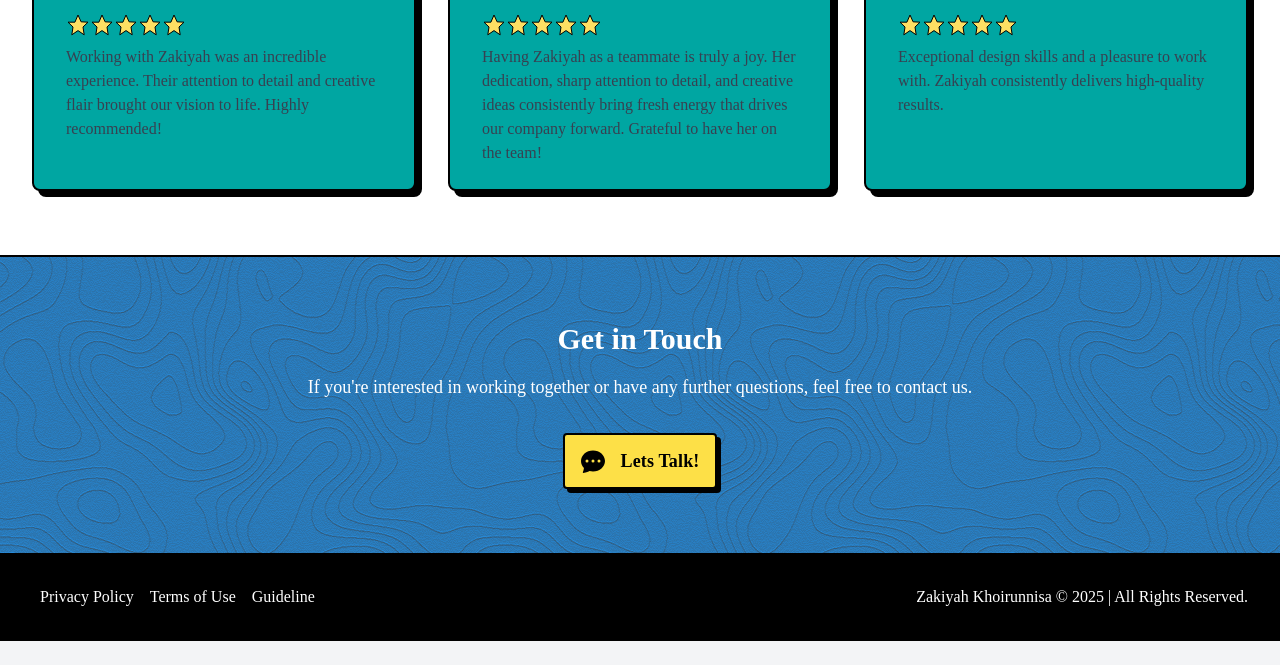
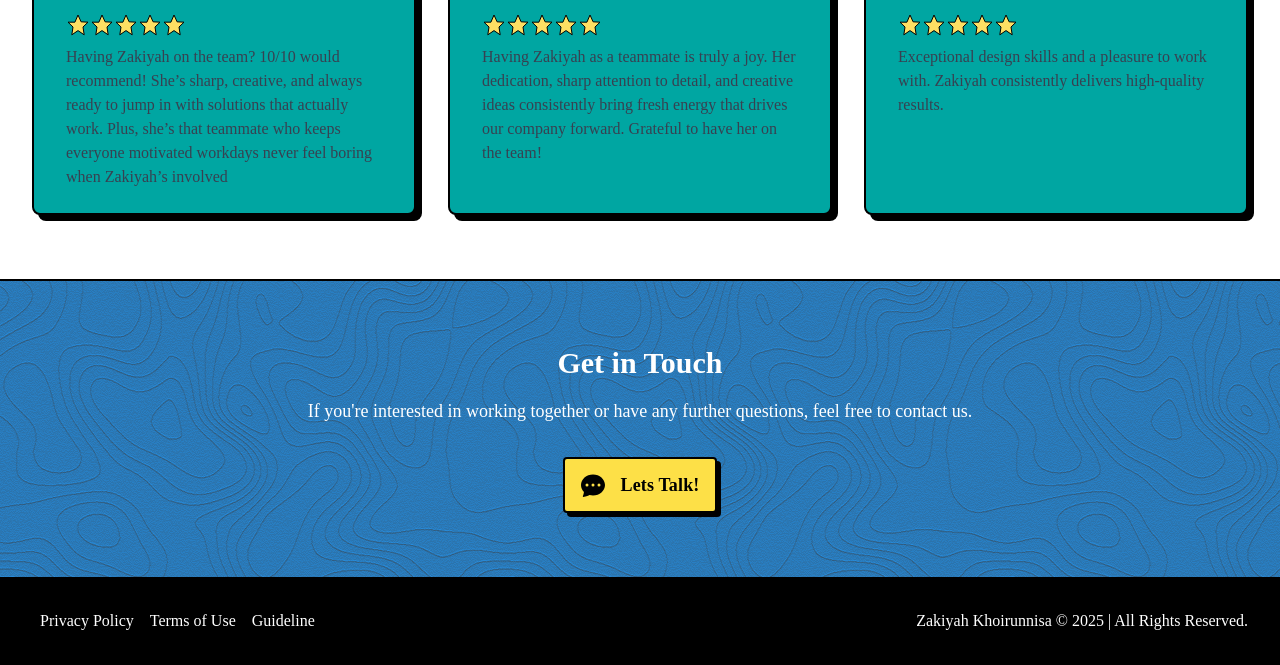
Before and after one commit to rizkysr90/personal-blog-zakiyah, a plain HTML site: page index.html in a window 1280 px wide. Shown: the part 2498-3163 px from the top of the page. Before the commit the page ends 3139 px from the top, so only its background shows below. Drawn offline with nearby package versions, Linux system fonts and the light colour scheme; a web font is replaced by a local one.

```diff
--- a/index.html
+++ b/index.html
@@ -550,9 +550,9 @@
                                 </polygon>
                             </svg>
                         </div>
-                        <p class="text-gray-700">Working with Zakiyah was an incredible experience. Their attention to
-                            detail and
-                            creative flair brought our vision to life. Highly recommended!</p>
+                        <p class="text-gray-700">Having Zakiyah on the team? 10/10 would recommend! She’s sharp,
+                            creative, and always ready to jump in with solutions that actually work. Plus, she’s that
+                            teammate who keeps everyone motivated workdays never feel boring when Zakiyah’s involved</p>
                     </div>
 
                     <!-- Testimonial -->
```
Also changed, not shown: 1 other file.
